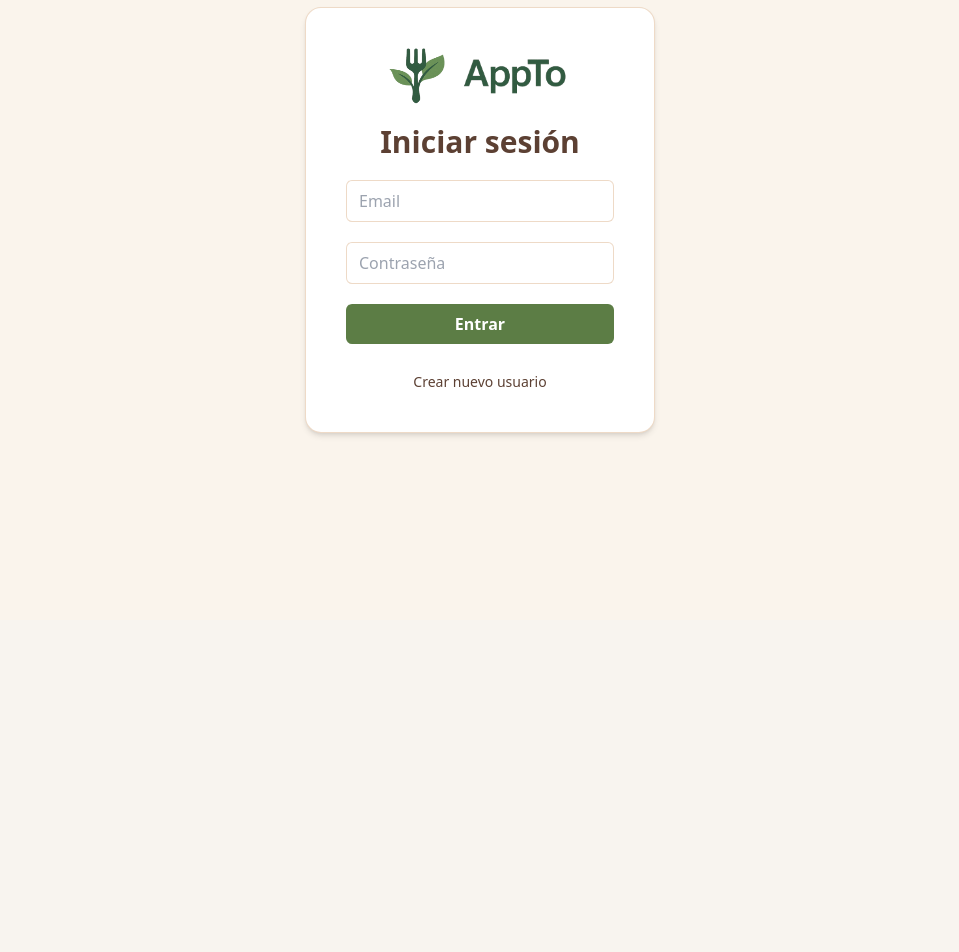
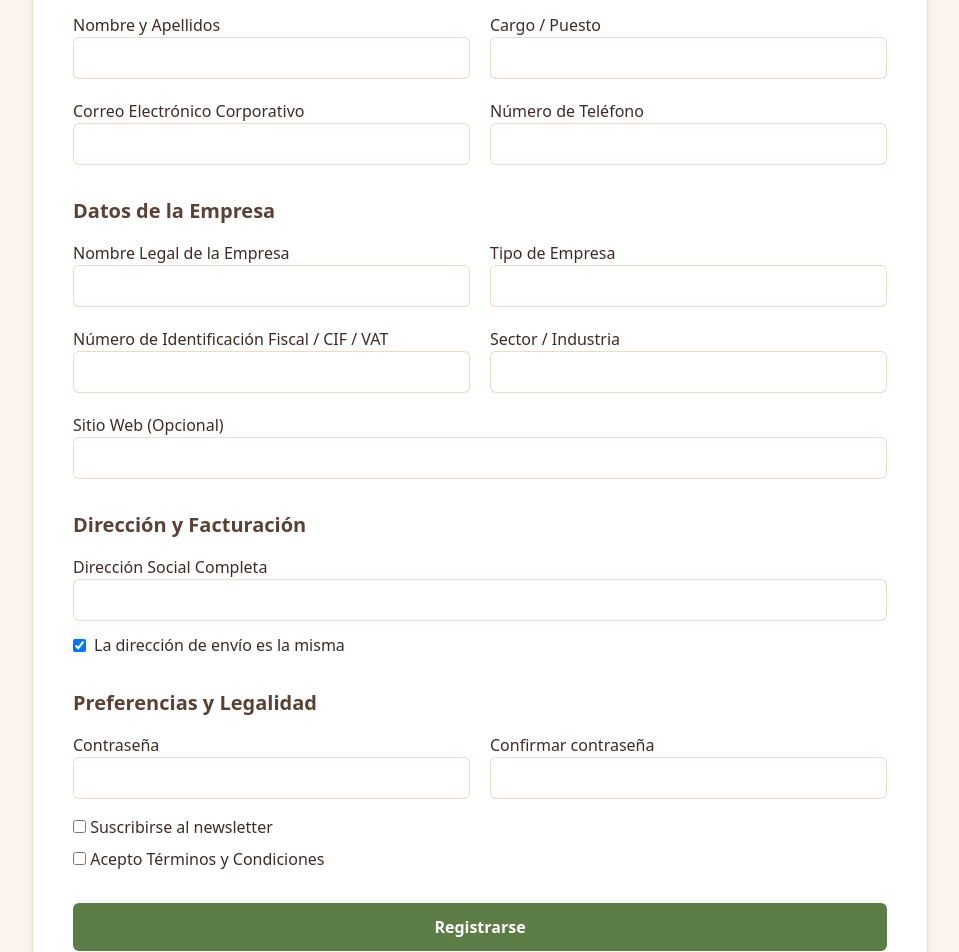
Before and after one commit to MicaDorado/Dashboard-Proyecto, a React (Vite) app: page /register in a window 1280 px wide. Before the commit this address led to /login. Shown: the part 180-1132 px from the top of the page, without its empty margins (160-1119 px from the left). Before the commit the page ends 800 px from the top, so only its background shows below. Built offline with nearby package versions, Linux system fonts and the light colour scheme.

Commit message:
formulario creado

```diff
--- a/src/App.jsx
+++ b/src/App.jsx
@@ -1,6 +1,6 @@
 import { BrowserRouter, Routes, Route, Navigate } from "react-router-dom";
 import { useSelector } from "react-redux";
-import { ThemeProvider } from "./context/ThemeContext"; // 👈 Importar
+import { ThemeProvider } from "./context/ThemeContext";
 
 // 🧩 Páginas
 import Login from "./pages/Login/Login.jsx";
@@ -46,8 +46,11 @@ export default function App() {
     <ThemeProvider>
       <BrowserRouter>
         <Routes>
+          {/* 🔓 RUTAS PÚBLICAS */}
           <Route path="/login" element={<Login />} />
+          <Route path="/register" element={<Register />} />
 
+          {/* 🔐 RUTAS PROTEGIDAS */}
           <Route
             path="/"
             element={
@@ -65,17 +68,6 @@ export default function App() {
               <ProtectedRoute>
                 <Layout>
                   <Products />
-                </Layout>
-              </ProtectedRoute>
-            }
-          />
-
-          <Route
-            path="/register"
-            element={
-              <ProtectedRoute>
-                <Layout>
-                  <Register />
                 </Layout>
               </ProtectedRoute>
             }
--- a/src/pages/Register/Register.jsx
+++ b/src/pages/Register/Register.jsx
@@ -2,84 +2,263 @@ import { useState } from "react";
 import { useNavigate } from "react-router-dom";
 
 export default function Register() {
-  const [name, setName] = useState("");
-  const [email, setEmail] = useState("");
-  const [pass, setPass] = useState("");
-  const [loading, setLoading] = useState(false);
   const navigate = useNavigate();
 
-  const handleRegister = async (e) => {
-    e.preventDefault();
-    setLoading(true);
-
-    try {
-      const response = await fetch("http://localhost:3000/api/auth/register", {
-        method: "POST",
-        headers: { "Content-Type": "application/json" },
-        body: JSON.stringify({ name, email, password: pass }),
+  // Estados de todos los campos
+  const [form, setForm] = useState({
+    fullName: "",
+    jobTitle: "",
+    email: "",
+    phone: "",
+    companyName: "",
+    companyType: "",
+    taxId: "",
+    industry: "",
+    website: "",
+    address: "",
+    shippingSame: true,
+    password: "",
+    confirmPassword: "",
+    newsletter: false,
+    terms: false,
   });
 
-      const data = await response.json();
-
-      if (response.ok) {
-        alert("Usuario creado con éxito 🎉 Ahora podés iniciar sesión.");
-        navigate("/login");
-      } else {
-        alert(data.message || "Error al registrarse");
-      }
-    } catch (error) {
-      alert("Error conectando al servidor");
-    } finally {
-      setLoading(false);
-    }
+  const handleChange = (e) => {
+    const { name, value, type, checked } = e.target;
+    setForm({
+      ...form,
+      [name]: type === "checkbox" ? checked : value,
+    });
   };
 
+  const handleSubmit = (e) => {
+    e.preventDefault();
+    alert("Formulario enviado (conectaremos el backend en el próximo paso)");
+  };
+
+  // Estilo igual al Login
+  const inputStyle =
+    "border border-[#d4a373]/40 rounded-md px-3 py-2 w-full focus:outline-none focus:ring-2 focus:ring-[#d4a373] bg-white";
+
   return (
-    <div className="min-h-screen flex items-center justify-center bg-[#FAF4EC]">
+    <div className="min-h-screen flex justify-center items-center bg-[#FAF4EC] py-10">
       <form
-        onSubmit={handleRegister}
-        className="bg-white border border-[#d4a373]/40 rounded-xl p-10 shadow-md w-[350px] flex flex-col items-center gap-5"
+        onSubmit={handleSubmit}
+        className="w-[90%] max-w-4xl bg-white border border-[#d4a373]/40 rounded-xl p-10 shadow-md space-y-8"
       >
-        <h2 className="text-3xl font-semibold text-[#5c4033]">
-          Crear cuenta
+        <h2 className="text-3xl font-semibold text-center text-[#5c4033]">
+          Registro de Empresa
         </h2>
 
+        {/* Sección 1 */}
+        <div>
+          <h3 className="text-xl font-semibold text-[#5c4033] mb-4">
+            Datos del Contacto Principal
+          </h3>
+
+          <div className="grid grid-cols-1 md:grid-cols-2 gap-5">
+            <div>
+              <label>Nombre y Apellidos</label>
               <input
                 type="text"
-          placeholder="Nombre"
-          value={name}
-          onChange={(e) => setName(e.target.value)}
-          className="border border-[#d4a373]/40 rounded-md px-3 py-2 w-full focus:ring-2 focus:ring-[#d4a373]"
+                name="fullName"
+                value={form.fullName}
+                onChange={handleChange}
+                className={inputStyle}
+              />
+            </div>
+
+            <div>
+              <label>Cargo / Puesto</label>
+              <input
+                type="text"
+                name="jobTitle"
+                value={form.jobTitle}
+                onChange={handleChange}
+                className={inputStyle}
+              />
+            </div>
+
+            <div>
+              <label>Correo Electrónico Corporativo</label>
+              <input
+                type="email"
+                name="email"
+                value={form.email}
+                onChange={handleChange}
+                className={inputStyle}
+              />
+            </div>
+
+            <div>
+              <label>Número de Teléfono</label>
+              <input
+                type="text"
+                name="phone"
+                value={form.phone}
+                onChange={handleChange}
+                className={inputStyle}
+              />
+            </div>
+          </div>
+        </div>
+
+        {/* Sección 2 */}
+        <div>
+          <h3 className="text-xl font-semibold text-[#5c4033] mb-4">
+            Datos de la Empresa
+          </h3>
+
+          <div className="grid grid-cols-1 md:grid-cols-2 gap-5">
+            <div>
+              <label>Nombre Legal de la Empresa</label>
+              <input
+                type="text"
+                name="companyName"
+                value={form.companyName}
+                onChange={handleChange}
+                className={inputStyle}
+              />
+            </div>
+
+            <div>
+              <label>Tipo de Empresa</label>
+              <input
+                type="text"
+                name="companyType"
+                value={form.companyType}
+                onChange={handleChange}
+                className={inputStyle}
+              />
+            </div>
+
+            <div>
+              <label>Número de Identificación Fiscal / CIF / VAT</label>
+              <input
+                type="text"
+                name="taxId"
+                value={form.taxId}
+                onChange={handleChange}
+                className={inputStyle}
+              />
+            </div>
+
+            <div>
+              <label>Sector / Industria</label>
+              <input
+                type="text"
+                name="industry"
+                value={form.industry}
+                onChange={handleChange}
+                className={inputStyle}
+              />
+            </div>
+
+            <div className="md:col-span-2">
+              <label>Sitio Web (Opcional)</label>
+              <input
+                type="text"
+                name="website"
+                value={form.website}
+                onChange={handleChange}
+                className={inputStyle}
+              />
+            </div>
+          </div>
+        </div>
+
+        {/* Sección 3 */}
+        <div>
+          <h3 className="text-xl font-semibold text-[#5c4033] mb-4">
+            Dirección y Facturación
+          </h3>
+
+          <label>Dirección Social Completa</label>
+          <input
+            type="text"
+            name="address"
+            value={form.address}
+            onChange={handleChange}
+            className={inputStyle}
           />
 
+          <div className="mt-3 flex items-center gap-2">
             <input
-          type="email"
-          placeholder="Email"
-          value={email}
-          onChange={(e) => setEmail(e.target.value)}
-          className="border border-[#d4a373]/40 rounded-md px-3 py-2 w-full focus:ring-2 focus:ring-[#d4a373]"
+              type="checkbox"
+              name="shippingSame"
+              checked={form.shippingSame}
+              onChange={handleChange}
             />
+            <label>La dirección de envío es la misma</label>
+          </div>
+        </div>
 
+        {/* Sección 4 */}
+        <div>
+          <h3 className="text-xl font-semibold text-[#5c4033] mb-4">
+            Preferencias y Legalidad
+          </h3>
+
+          <div className="grid grid-cols-1 md:grid-cols-2 gap-5">
+            <div>
+              <label>Contraseña</label>
               <input
                 type="password"
-          placeholder="Contraseña"
-          value={pass}
-          onChange={(e) => setPass(e.target.value)}
-          className="border border-[#d4a373]/40 rounded-md px-3 py-2 w-full focus:ring-2 focus:ring-[#d4a373]"
+                name="password"
+                value={form.password}
+                onChange={handleChange}
+                className={inputStyle}
               />
+            </div>
 
+            <div>
+              <label>Confirmar contraseña</label>
+              <input
+                type="password"
+                name="confirmPassword"
+                value={form.confirmPassword}
+                onChange={handleChange}
+                className={inputStyle}
+              />
+            </div>
+          </div>
+
+          <div className="mt-4 space-y-2">
+            <div>
+              <input
+                type="checkbox"
+                name="newsletter"
+                checked={form.newsletter}
+                onChange={handleChange}
+              />{" "}
+              Suscribirse al newsletter
+            </div>
+
+            <div>
+              <input
+                type="checkbox"
+                name="terms"
+                checked={form.terms}
+                onChange={handleChange}
+              />{" "}
+              Acepto Términos y Condiciones
+            </div>
+          </div>
+        </div>
+
+        {/* BOTÓN REGISTRARSE */}
         <button
           type="submit"
-          disabled={loading}
-          className="bg-[#5c7d45] text-white rounded-md py-2 w-full font-semibold hover:bg-[#4d6a3a] transition disabled:opacity-50"
+          className="bg-[#5c7d45] text-white rounded-md py-3 w-full font-semibold hover:bg-[#4d6a3a] transition"
         >
-          {loading ? "Creando..." : "Registrarse"}
+          Registrarse
         </button>
 
+        {/* BOTÓN → VOLVER AL LOGIN */}
         <button
           type="button"
           onClick={() => navigate("/login")}
-          className="text-sm text-[#5c4033] hover:underline"
+          className="w-full text-center text-sm text-[#5c4033] hover:underline mt-2"
         >
           Ya tengo una cuenta
         </button>
```
Lines whose indentation alone changed are shown as unchanged.
